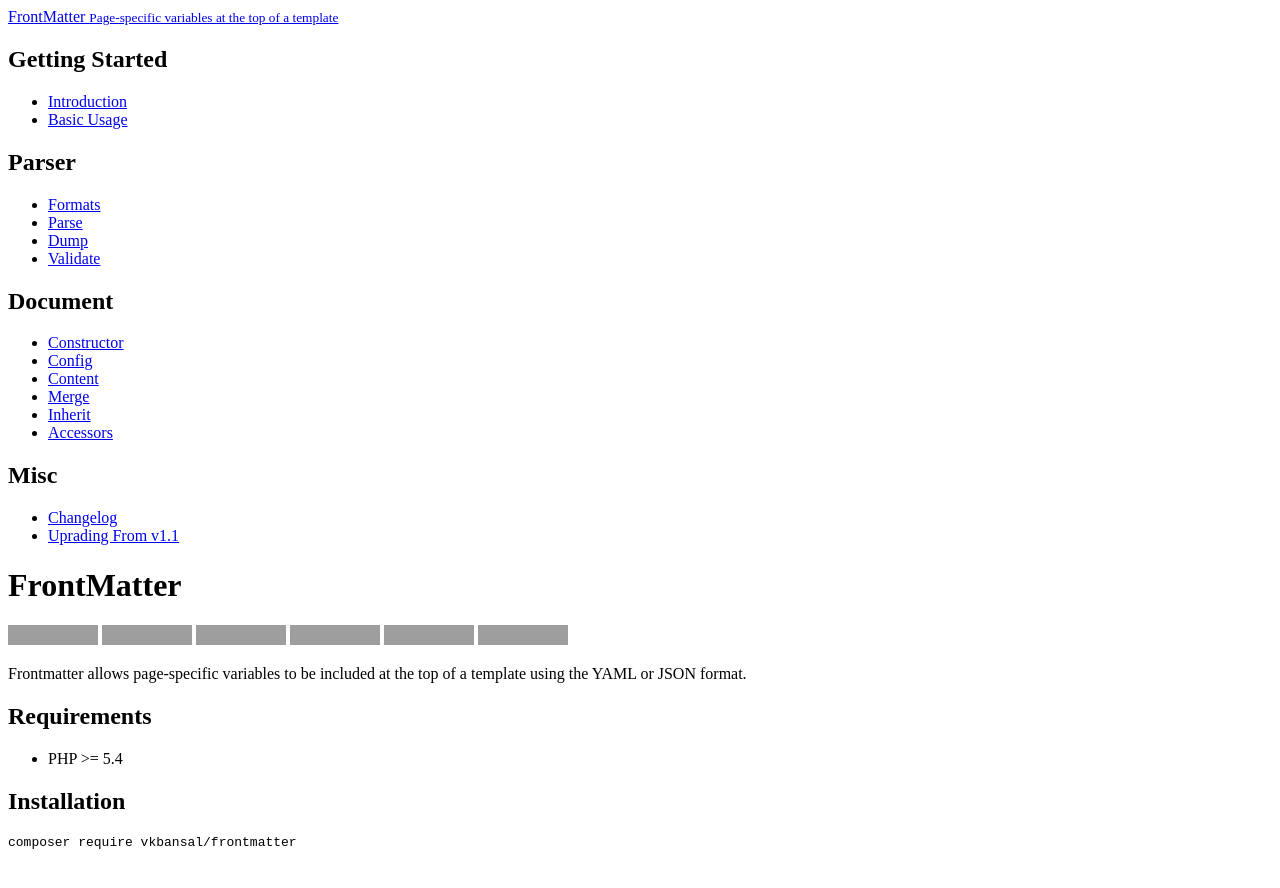
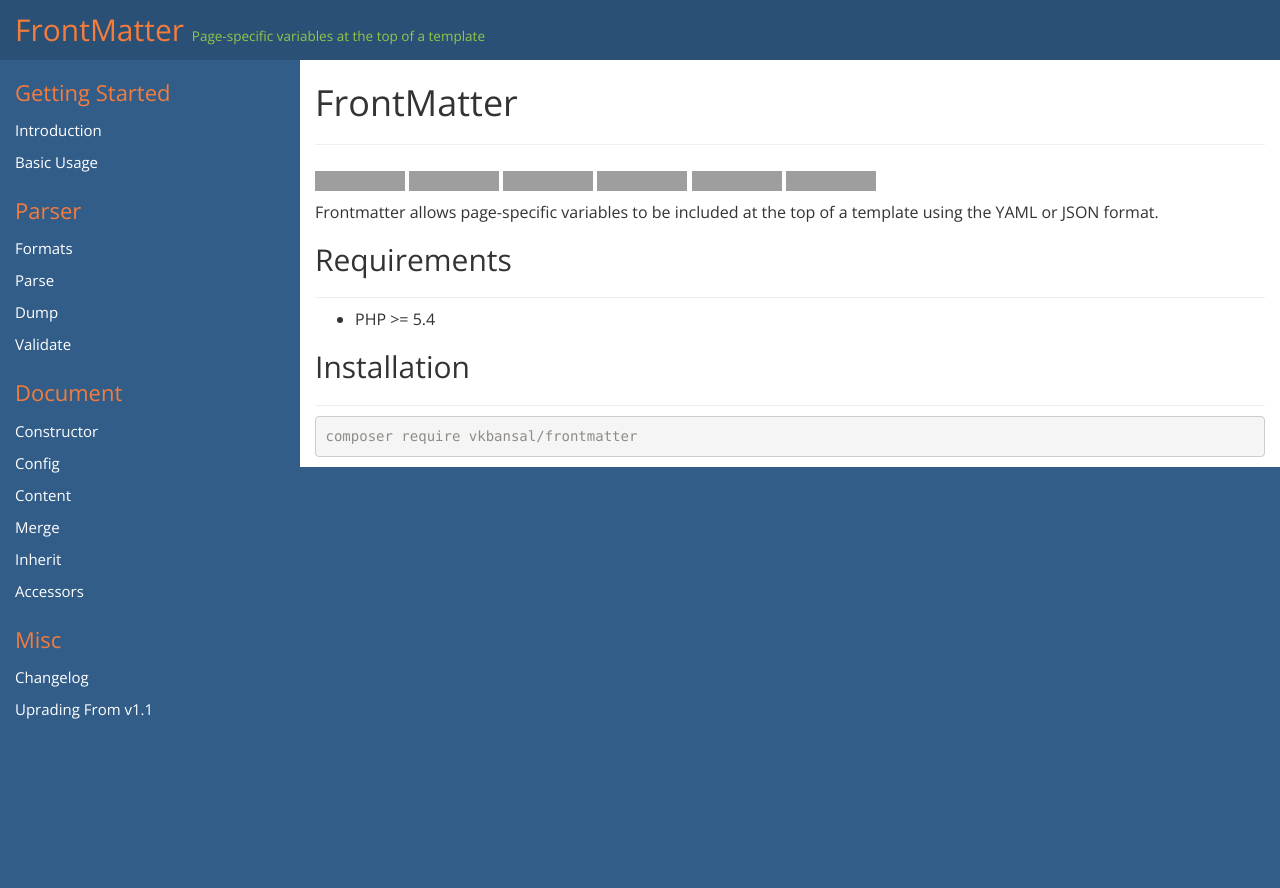
Before and after one commit to vkbansal/FrontMatter, a Jekyll site: the page built from index.md, in a window 1280 px wide. Shown: the top 888 px of the page. Built offline with Jekyll 4.4.1, drawn with Linux system fonts in a browser that asks for light colours; grey boxes are pictures that could not be loaded.

Commit message:
fix baseurl

```diff
--- a/_layouts/default.html
+++ b/_layouts/default.html
@@ -6,7 +6,7 @@
     <title>{{ site.data.project.title }}</title>
     <link href='http://fonts.googleapis.com/css?family=Open+Sans:400,700 | Roboto+Slab' rel='stylesheet' type='text/css'>
     <link rel="stylesheet" id="theme-tomorrow" href="{{ site.baseurl }}/assets/css/prism-tomorrow.css">
-    <link rel="stylesheet" href="{{ site.baseurl }}assets/css/styles.css">
+    <link rel="stylesheet" href="{{ site.baseurl }}/assets/css/styles.css">
 </head>
 <body>
     <nav class="navbar navbar-primary" role="navigation">
```
